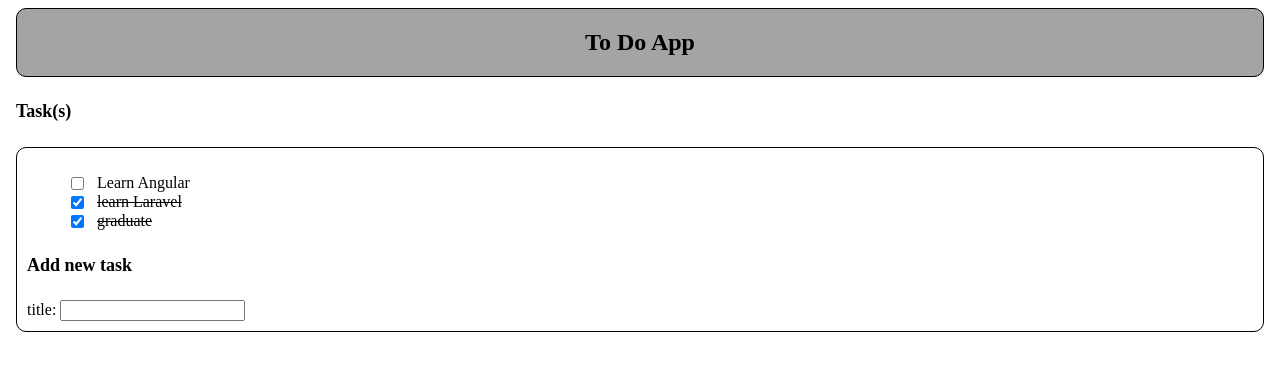
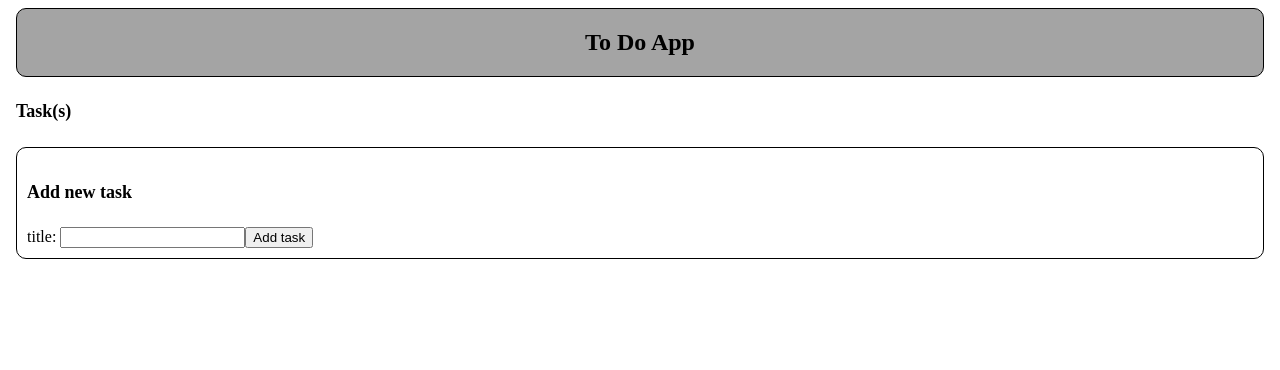
Before and after one commit to Mohadevsn/To-Do-App-Angular-, an Angular app: page / in a window 1280 px wide. Shown: the top 370 px of the page. Built offline with nearby package versions, Linux system fonts and the light colour scheme.

Commit message:
Task creation and completed work

```diff
--- a/src/app/components/to-do-box.component.html
+++ b/src/app/components/to-do-box.component.html
@@ -3,22 +3,45 @@
 <div class="container">
     <div class="left--box">
         <ul>
-            <div class="task" *ngFor="let item of items" >
+            <!-- <div class="task" *ngFor="let item of items" >
                 <input type="checkbox" name="" id="" *ngIf="item.isComplete" checked>
                 <input type="checkbox" name="" id="" *ngIf="!item.isComplete" (checked)="item.completeTask()" >
                 <li *ngIf="item.isComplete" style="text-decoration: line-through;">{{item.text}}</li>
                 <li *ngIf="!item.isComplete">{{item.text}}</li>
-            </div>
+            </div> -->
+            @for(item of toDos; track $index){
+                @if(item.done){
+                    <div class="task">
+                        <input type="checkbox" (click)="toggle($index)" [checked]="item.done">
+                        <s>{{item.title}}</s>
+                    </div>
+
+                }
+                @else {
+                    <div class="task" >
+                        <input type="checkbox" (click)="toggle($index)" [checked]="item.done">
+                        <p>{{item.title}}</p>
+                    </div>
+
+                }
+
+            }
         </ul>
     </div>
 
     <div class="right--box">
         <h4>Add new task</h4>
-        <form (submit)="onSubmit()">
 
-        </form>
-        title: <input  type="text" name="title" id="">
+        title: <input  #text>
+        <input type="button" value="Add task" (click)="addItem(text.value)">
 
     </div>
 
 </div>
+
+<style>
+    .task{
+        display: flex;
+        flex-direction: row;
+    }
+</style>
--- a/src/app/components/to-do-box.component.ts
+++ b/src/app/components/to-do-box.component.ts
@@ -1,6 +1,7 @@
 import { Component, input } from "@angular/core";
 import {wishList} from "../models/wishList"
 import { CommonModule } from "@angular/common";
+import test from "node:test";
 
 
 @Component({
@@ -12,13 +13,26 @@ import { CommonModule } from "@angular/common";
 })
 
 export class toDoBox{
-    items = [
-        new wishList('Learn Angular '),
-        new wishList('learn Laravel', true),
-        new wishList('graduate', true)
-    ]
+    toDos: Array <{done: boolean, title: string}> = [];
+
 
     onSubmit(){
         return "good";
     }
+
+    addItem( title: string){
+        this.toDos.push({done: false, title: title});
+    }
+
+    toggle(index: any){
+        if(this.toDos[index] ){
+            this.toDos[index].done = false;
+        }
+        this.toDos[index].done = true;
+
+    }
+
+    // completeTask(){
+    //     this.isComplete = true;
+    // }
 }
--- a/src/app/models/wishList.ts
+++ b/src/app/models/wishList.ts
@@ -1,10 +1,8 @@
 export class wishList{
-    constructor(public text : string, public isComplete: boolean = false){
+    constructor(public title : string, public done: boolean = false){
 
     }
 
-    completeTask(){
-        this.isComplete = true;
-    }
+
 
 }
```
